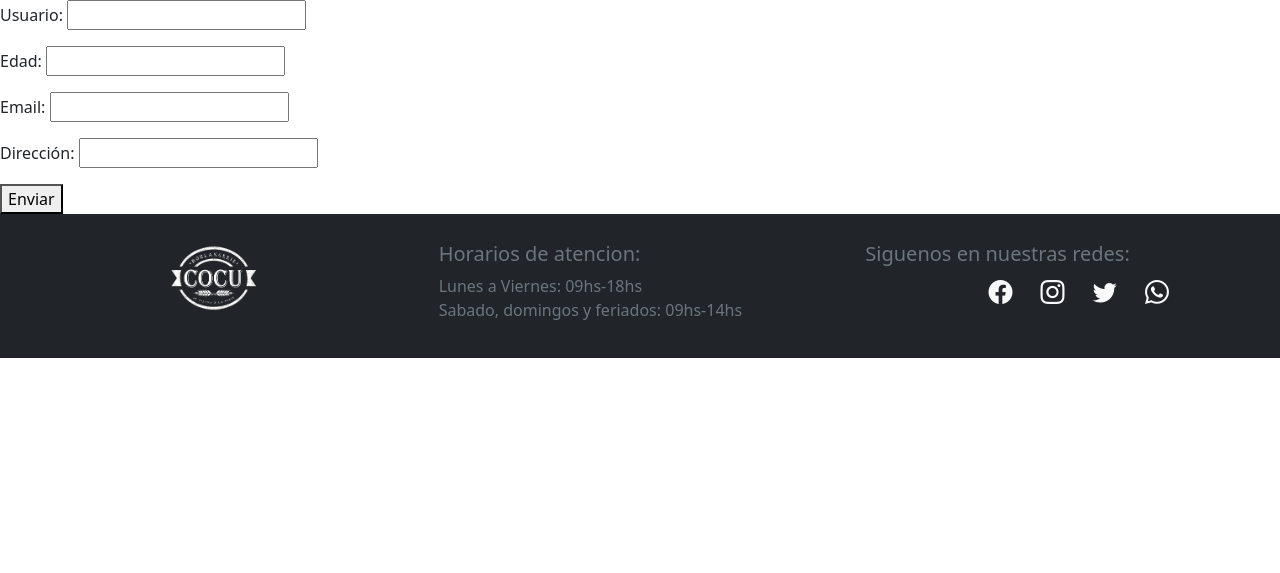
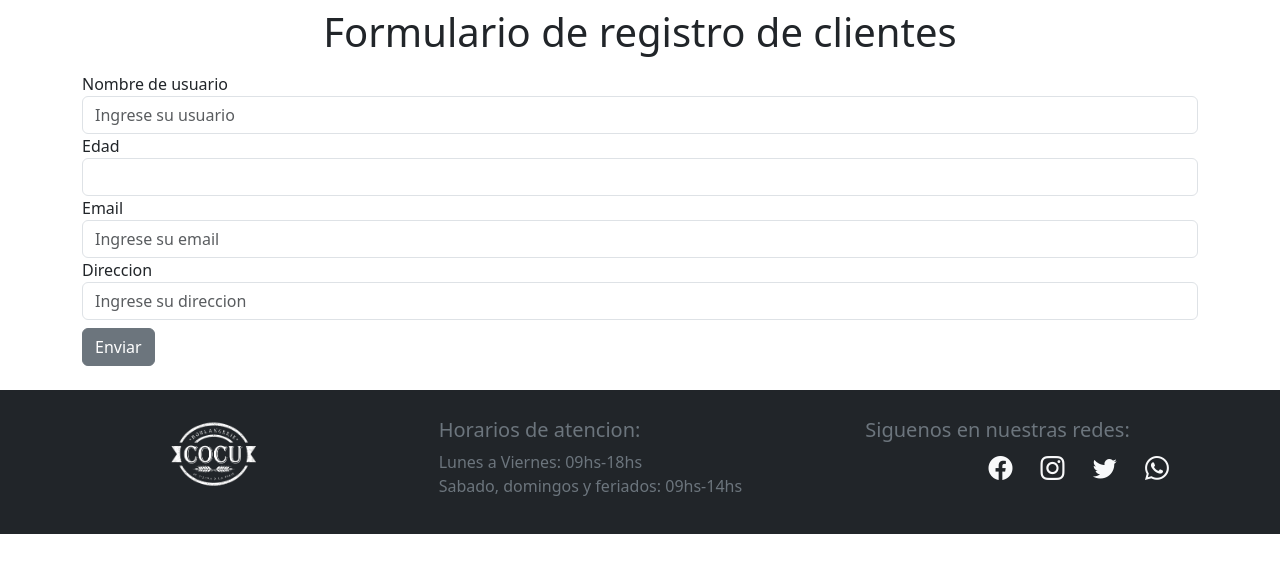
Before and after one commit to JuanMeni/Tercera-pre-entrega-JPMenichetti, a Django app: page /app-proyecto/formulario-cliente/ in a window 1280 px wide. Shown: the part 106-679 px from the top of the page. Run offline with Django 4.2, Linux system fonts and the light colour scheme; some libraries are stand-ins or nearby versions.

Commit message:
se crearon los formularios de producto, clientes y categorias

```diff
--- a/Proyecto/AppProyecto/models.py
+++ b/Proyecto/AppProyecto/models.py
@@ -7,7 +7,7 @@ class Cliente (models.Model):
     email = models.EmailField()
     direccion = models.CharField(max_length=40)
 
-    def _str_(self):
+    def __str__(self):
         return f'{self.usuario} - {self.email}'
 
 class Producto (models.Model):
--- a/Proyecto/AppProyecto/templates/formCliente.html
+++ b/Proyecto/AppProyecto/templates/formCliente.html
@@ -3,14 +3,26 @@
 
 {% block contenidoQueCambia1 %}
 
-    <form action="{% url 'formularioCliente' %}" method="post"> {% csrf_token %}
-        <p>Usuario: <input type="text" name="usuario"></p>
-        <p>Edad: <input type="number" name="edad"></p>
-        <p>Email: <input type="email" name="email"></p>
-        <p>Dirección: <input type="text" name="direccion"></p>
-
-        <button type="submit">Enviar</button>
-    </form>
+    <h1 class="text-center my-2">Formulario de registro de clientes</h1>
+    <form class= "container my-3" action="{% url 'formularioCliente' %}" method="post"> {% csrf_token %}
+        <div class="form-group">
+          <label>Nombre de usuario</label>
+          <input type="text" class="form-control" name="usuario" placeholder="Ingrese su usuario">
+        </div>
+        <div class="form-group">
+          <label>Edad</label>
+          <input type="number" class="form-control" name="edad">
+        </div>
+        <div class="form-group">
+          <label>Email</label>
+          <input type="email" class="form-control" name="email" placeholder="Ingrese su email">
+        </div>
+        <div class="form-group">
+          <label>Direccion</label>
+          <input type="text" class="form-control" name="direccion" placeholder="Ingrese su direccion">
+        </div>
+        <button type="submit" class="btn btn-secondary my-2">Enviar</button>
+      </form>
 
 
 {% endblock contenidoQueCambia1 %}
```
Also changed, not shown: Proyecto/AppProyecto/templates/formCategoria.html (+8 -5 lines), Proyecto/AppProyecto/templates/formProducto.html (+16 -8 lines), Proyecto/db.sqlite3.
